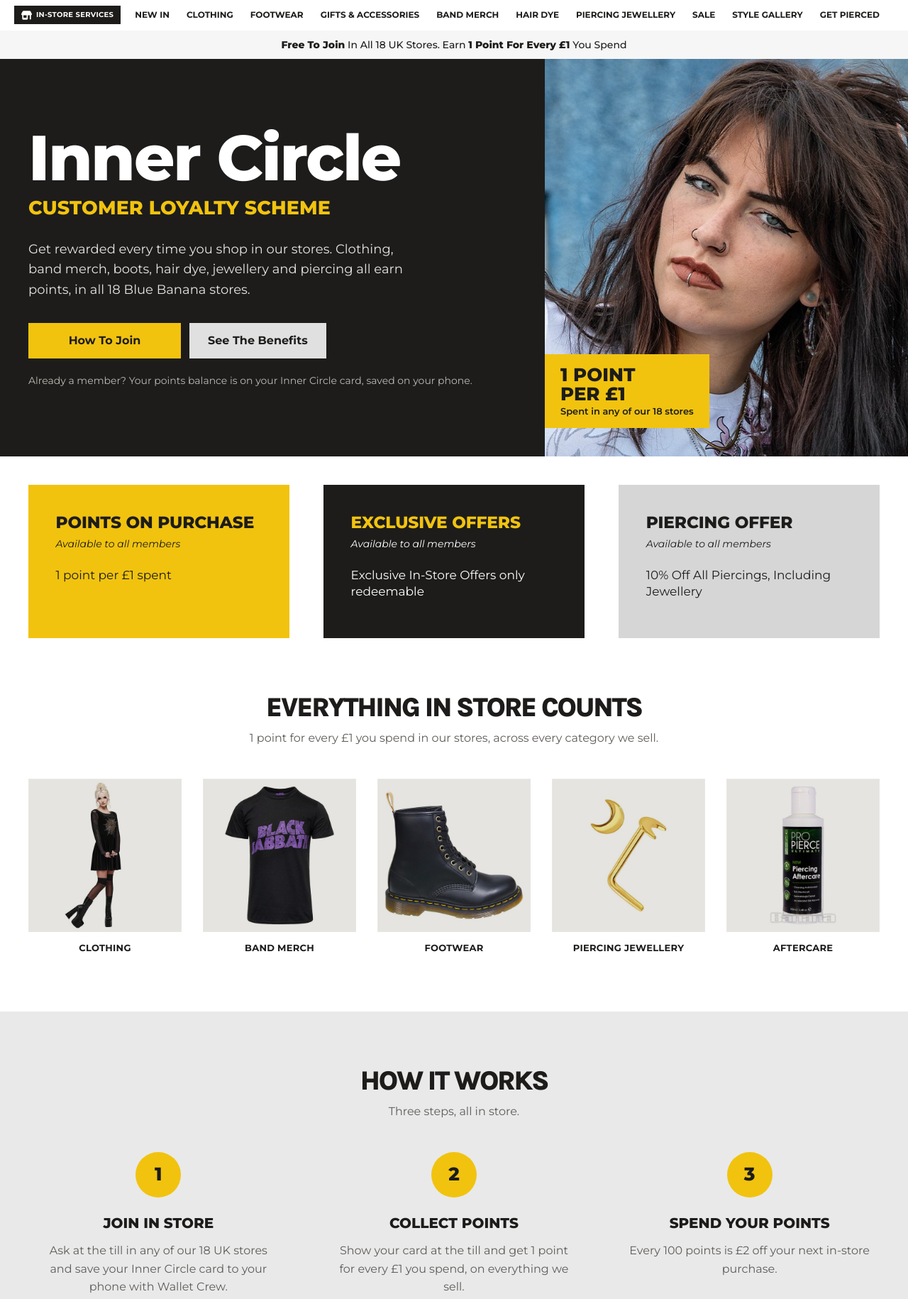
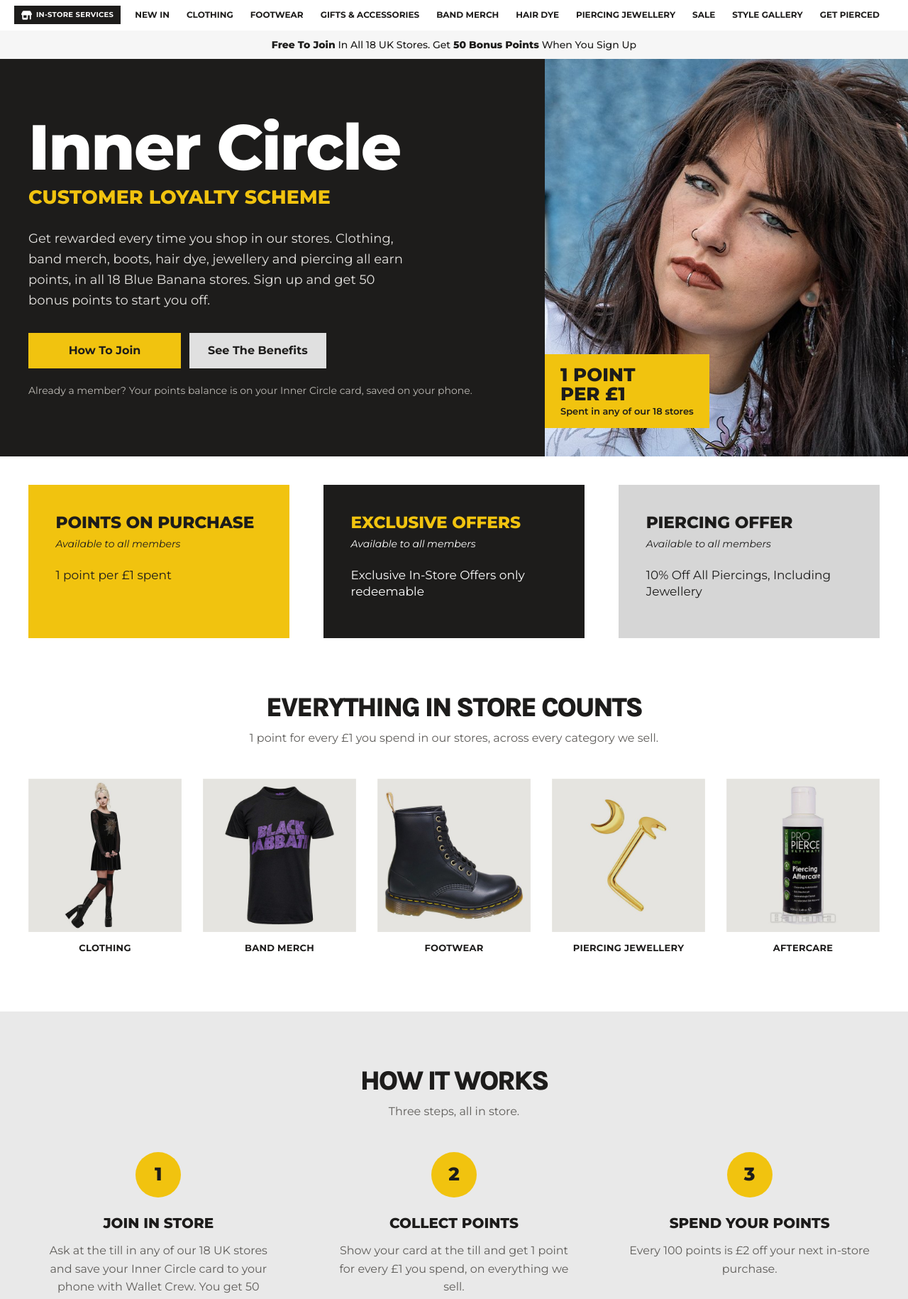
Before and after one commit to finleyobrien99-maker/bluebananatest, a plain HTML site: page loyalty/inner-circle.html in a window 1280 px wide. Shown: the part 62-1892 px from the top of the page at 71% size. Drawn offline with Linux system fonts and the light colour scheme.

Commit message:
Inner Circle: add the 50 bonus points on sign-up
Promo bar, hero, How It Works step 1, Welcome Reward benefit, join list,
the "What do I get when I join?" FAQ and the page description, plus the
loyalty index and README facts.

Co-Authored-By: Claude Opus 5.5 <noreply@anthropic.com>

```diff
--- a/loyalty/inner-circle.html
+++ b/loyalty/inner-circle.html
@@ -7,7 +7,7 @@
 <meta name="robots" content="noindex, nofollow">
 <meta name="theme-color" content="#1d1c1b">
 <title>Inner Circle | Blue Banana Customer Loyalty Scheme</title>
-<meta name="description" content="Join Inner Circle, the Blue Banana in-store customer loyalty scheme. 1 point for every £1 spent, 100 points = £2 off, a welcome reward, exclusive in-store offers and 10% off all piercings. Free to join in all 18 UK stores.">
+<meta name="description" content="Join Inner Circle, the Blue Banana in-store customer loyalty scheme. 50 bonus points when you sign up, 1 point for every £1 spent, 100 points = £2 off, a welcome reward, exclusive in-store offers and 10% off all piercings. Free to join in all 18 UK stores.">
 <link rel="preconnect" href="https://fonts.googleapis.com">
 <link rel="preconnect" href="https://fonts.gstatic.com" crossorigin>
 <link rel="stylesheet" href="https://fonts.googleapis.com/css2?family=Karla:wght@800&family=Montserrat:ital,wght@0,400;0,500;0,600;0,700;0,800;1,400;1,500&display=swap">
@@ -1107,7 +1107,7 @@ h1,h2,h3{margin:0}
   </div>
 </aside>
 
-<p class="promo-bar"><span><strong>Free To Join</strong> In All 18 UK Stores. Earn <strong>1 Point For Every £1</strong> You Spend</span></p>
+<p class="promo-bar"><span><strong>Free To Join</strong> In All 18 UK Stores. Get <strong>50 Bonus Points</strong> When You Sign Up</span></p>
 
 <main id="main" tabindex="-1">
 
@@ -1117,7 +1117,7 @@ h1,h2,h3{margin:0}
       <div class="hero__copy">
         <h1 id="hero-title">Inner Circle</h1>
         <p class="hero__scheme">Customer Loyalty Scheme</p>
-        <p class="hero__sub">Get rewarded every time you shop in our stores. Clothing, band merch, boots, hair dye, jewellery and piercing all earn points, in all 18 Blue Banana stores.</p>
+        <p class="hero__sub">Get rewarded every time you shop in our stores. Clothing, band merch, boots, hair dye, jewellery and piercing all earn points, in all 18 Blue Banana stores. Sign up and get 50 bonus points to start you off.</p>
         <div class="hero__cta">
           <a class="btn btn--yellow btn--wide" href="#join">How To Join</a>
           <a class="btn btn--light" href="#benefits">See The Benefits</a>
@@ -1177,7 +1177,7 @@ h1,h2,h3{margin:0}
       <ol class="steps">
         <li class="step" data-reveal>
           <h3>Join In Store</h3>
-          <p>Ask at the till in any of our 18 UK stores and save your Inner Circle card to your phone with Wallet Crew.</p>
+          <p>Ask at the till in any of our 18 UK stores and save your Inner Circle card to your phone with Wallet Crew. You get 50 bonus points when you sign up.</p>
         </li>
         <li class="step" data-reveal>
           <h3>Collect Points</h3>
@@ -1219,7 +1219,7 @@ h1,h2,h3{margin:0}
       <div class="perks">
         <div class="perk" data-reveal>
           <h3>A Welcome Reward</h3>
-          <p>Get 10% off or a free jewellery upgrade when you join.</p>
+          <p>50 bonus points when you sign up, plus 10% off or a free jewellery upgrade.</p>
         </div>
         <div class="perk" data-reveal>
           <h3>1 Point For Every £1</h3>
@@ -1277,6 +1277,7 @@ h1,h2,h3{margin:0}
           <h2 id="join-title" data-reveal>Get In. <span>It's Free.</span></h2>
           <p>Inner Circle is free to join in any of our 18 UK stores. Just ask at the till.</p>
           <ul class="join__list">
+            <li>50 bonus points when you sign up</li>
             <li>Welcome reward: 10% off or a free jewellery upgrade</li>
             <li>1 point for every £1 you spend</li>
             <li>100 points = £2 off</li>
@@ -1316,7 +1317,7 @@ h1,h2,h3{margin:0}
         </details>
         <details>
           <summary>What do I get when I join?</summary>
-          <p>A welcome reward of 10% off or a free jewellery upgrade.</p>
+          <p>50 bonus points as soon as you sign up, plus a welcome reward of 10% off or a free jewellery upgrade.</p>
         </details>
         <details>
           <summary>How do points work?</summary>
```
Also changed, not shown: loyalty/index.html (+2 -2 lines), 1 other file.
